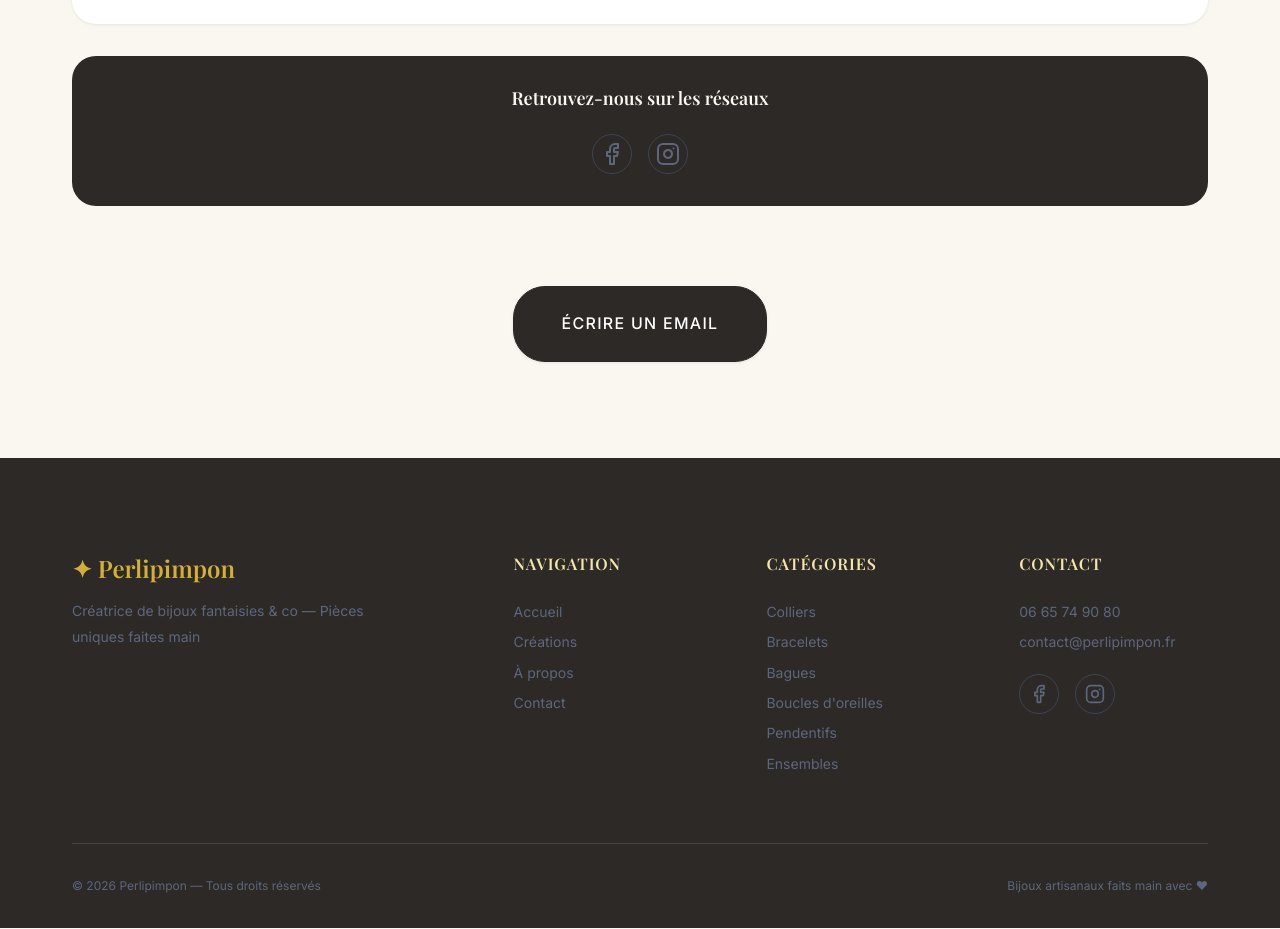
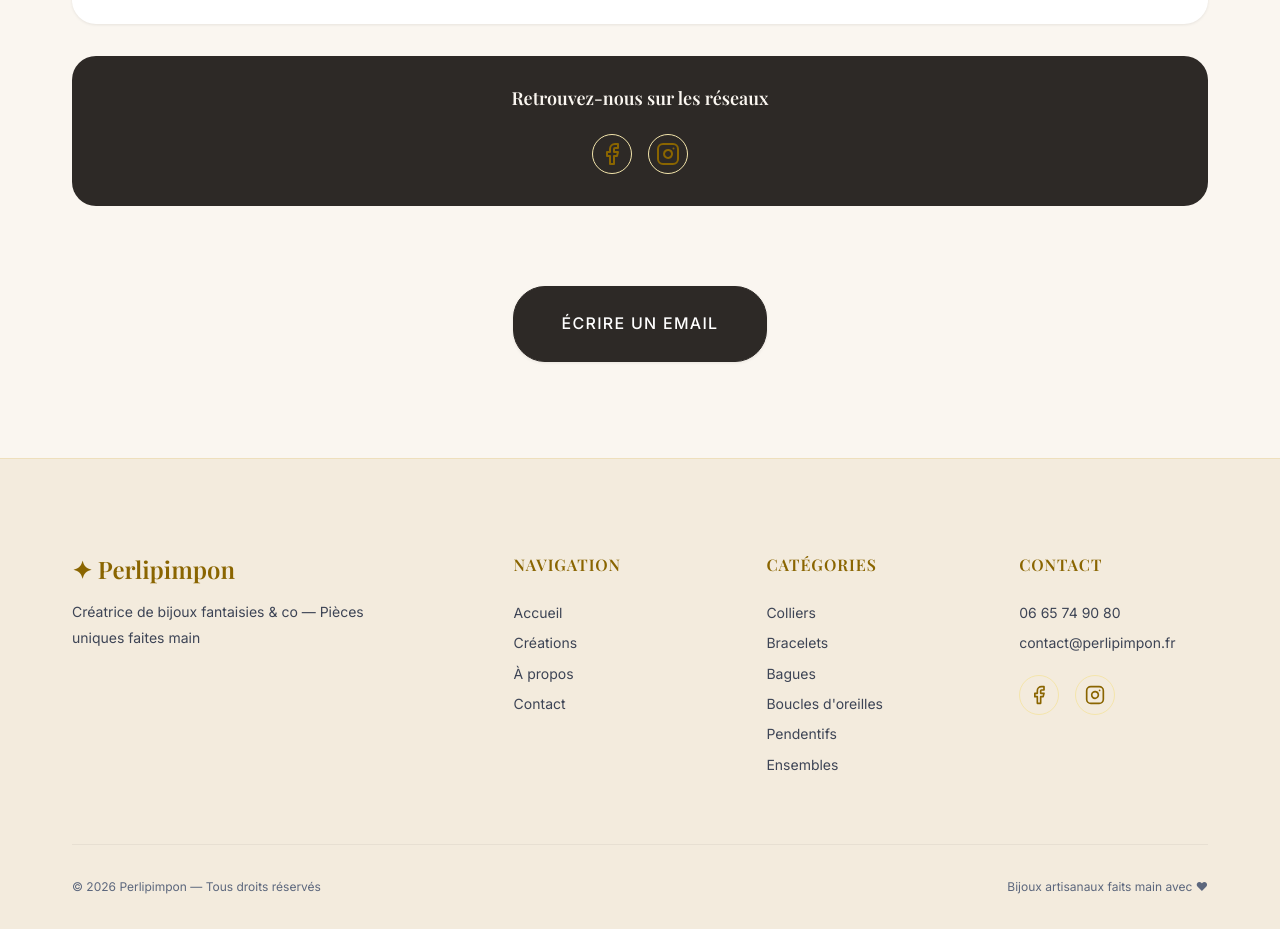
Before and after one commit to Loup13250/perlipimpon, a React (Vite) app: page /contact in a window 1280 px wide. Shown: the part 760-1689 px from the top of the page. Built offline with nearby package versions, Linux system fonts and the light colour scheme; no server answers; the database is empty; a web font is replaced by a local one.

Commit message:
style: fix symmetry, layering, and homepage floral borders behavior; update footer colors

```diff
--- a/src/components/layout/FloralBorders.css
+++ b/src/components/layout/FloralBorders.css
@@ -7,7 +7,7 @@
   position: fixed;
   inset: 0;
   pointer-events: none;
-  z-index: 5; /* Au-dessus du fond mais derrière le contenu interactif */
+  z-index: 2000; /* Passe devant absolument tout, y compris le header */
   display: flex;
   justify-content: space-between;
   /* Retrait de multiply pour garder les couleurs vibrantes et les dorures */
@@ -23,7 +23,7 @@
 
 .floral-border {
   height: 100vh;
-  width: 200px; /* Réduit pour être moins imposant */
+  width: 160px; /* Plus fin et élégant comme demandé */
   display: flex;
   position: relative;
 
@@ -45,7 +45,7 @@
   height: 100%;
   background-repeat: repeat-y;
   background-position: center top;
-  background-size: 100% auto;
+  background-size: contain; /* Utilise 'contain' pour ne pas couper les motifs */
 
   /* Filtres pour sublimer les nouvelles illustrations */
   filter: contrast(1.05) saturate(1.1);
@@ -53,12 +53,24 @@
 
 .floral-border--left .floral-border-inner {
   background-image: url('/images/decorations/floral-left-v2.png');
-  transform: translateX(-15%); /* Repoussé vers le bord */
+  background-position: left top;
 }
 
 .floral-border--right .floral-border-inner {
   background-image: url('/images/decorations/floral-right-v2.png');
-  transform: translateX(15%); /* Repoussé vers le bord de façon symétrique */
+  background-position: right top;
+}
+
+/* ── Cas particulier de la Page d'Accueil ───── */
+.is-home .floral-frame {
+  position: absolute; /* Devient défilant avec la page sur l'accueil */
+  top: 100vh; /* Commence juste après le Hero */
+  height: calc(100% - 100vh);
+  min-height: 1000px;
+}
+
+.is-home .floral-border {
+  height: 100%;
 }
 
 /* ── Responsive ────────────────────────────────────────────── */
--- a/src/styles/layout.css
+++ b/src/styles/layout.css
@@ -142,9 +142,10 @@
    ═══════════════════════════════════════════ */
 
 .site-footer {
-  background: var(--color-black);
-  color: var(--color-cream);
+  background: #F3EBDD; /* Beige doré doux */
+  color: var(--color-black);
   padding: var(--space-4xl) 0 var(--space-xl);
+  border-top: 1px solid rgba(212, 175, 55, 0.2);
 }
 
 .footer-grid {
@@ -157,12 +158,12 @@
 .footer-brand h3 {
   font-family: var(--font-display);
   font-size: var(--text-2xl);
-  color: var(--color-gold);
+  color: var(--color-gold-dark);
   margin-bottom: var(--space-md);
 }
 
 .footer-brand p {
-  color: var(--color-gray-500);
+  color: var(--color-gray-700);
   font-size: var(--text-sm);
   line-height: 1.8;
   max-width: 320px;
@@ -171,7 +172,7 @@
 .footer-column h4 {
   font-family: var(--font-display);
   font-size: var(--text-base);
-  color: var(--color-gold-light);
+  color: var(--color-gold-dark);
   margin-bottom: var(--space-lg);
   text-transform: uppercase;
   letter-spacing: 0.06em;
@@ -179,7 +180,7 @@
 
 .footer-column a:not(.social-link) {
   display: block;
-  color: var(--color-gray-500);
+  color: var(--color-gray-700);
   font-size: var(--text-sm);
   padding: var(--space-xs) 0;
   transition: color var(--transition-fast), padding-left var(--transition-fast);
@@ -203,8 +204,8 @@
   width: 40px;
   height: 40px;
   border-radius: var(--radius-full);
-  border: 1px solid var(--color-gray-700);
-  color: var(--color-gray-500);
+  border: 1px solid var(--color-gold-light);
+  color: var(--color-gold-dark);
   font-size: var(--text-lg);
   transition: all var(--transition-base);
 }
@@ -216,7 +217,7 @@
 }
 
 .footer-bottom {
-  border-top: 1px solid var(--color-black-light);
+  border-top: 1px solid rgba(0, 0, 0, 0.05);
   padding-top: var(--space-xl);
   display: flex;
   justify-content: space-between;
@@ -234,6 +235,7 @@
 
 /* ── Layout wrapper ───────────────────────── */
 .site-layout {
+  position: relative; /* Nécessaire pour les fleurs absolues sur l'accueil */
   padding-top: var(--header-height);
   min-height: 100vh;
   display: flex;
```
